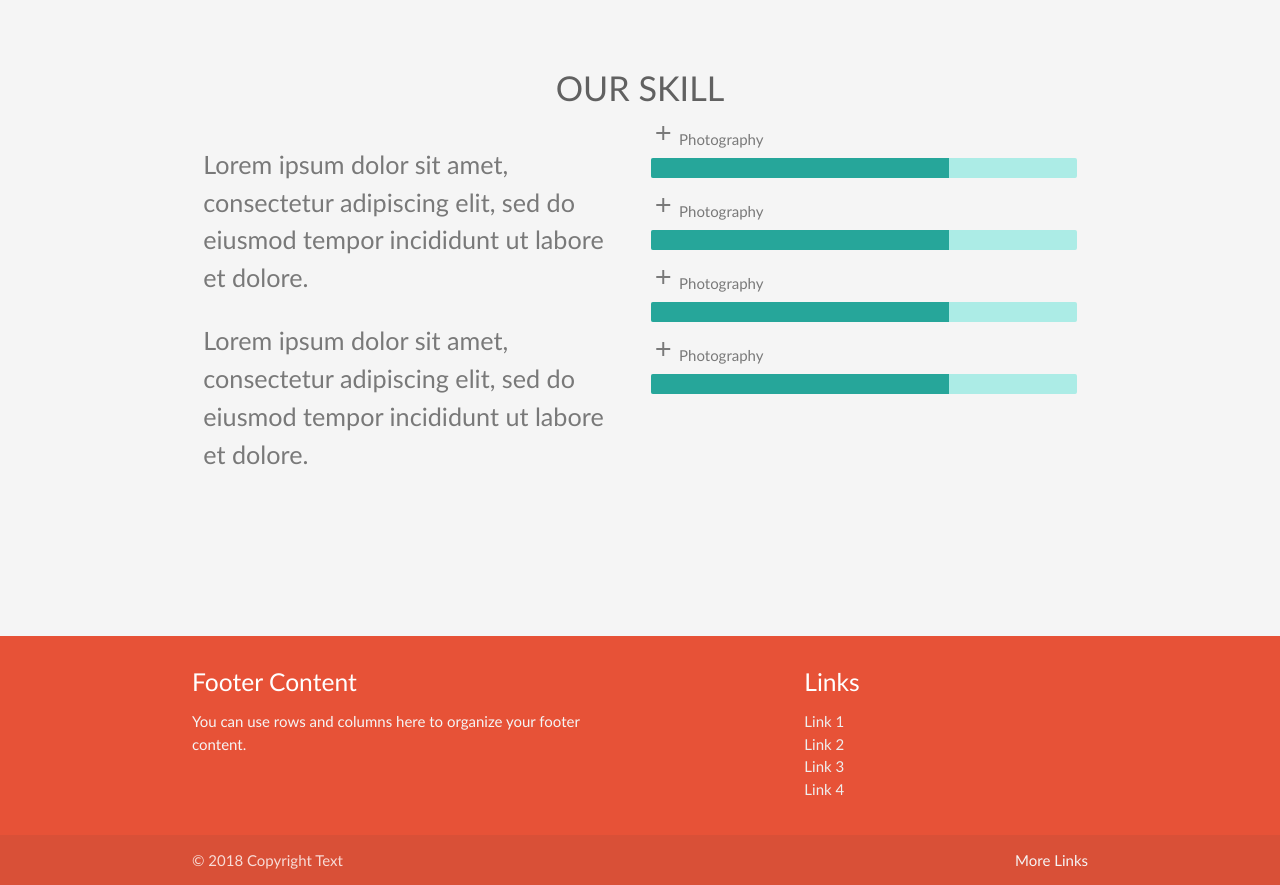
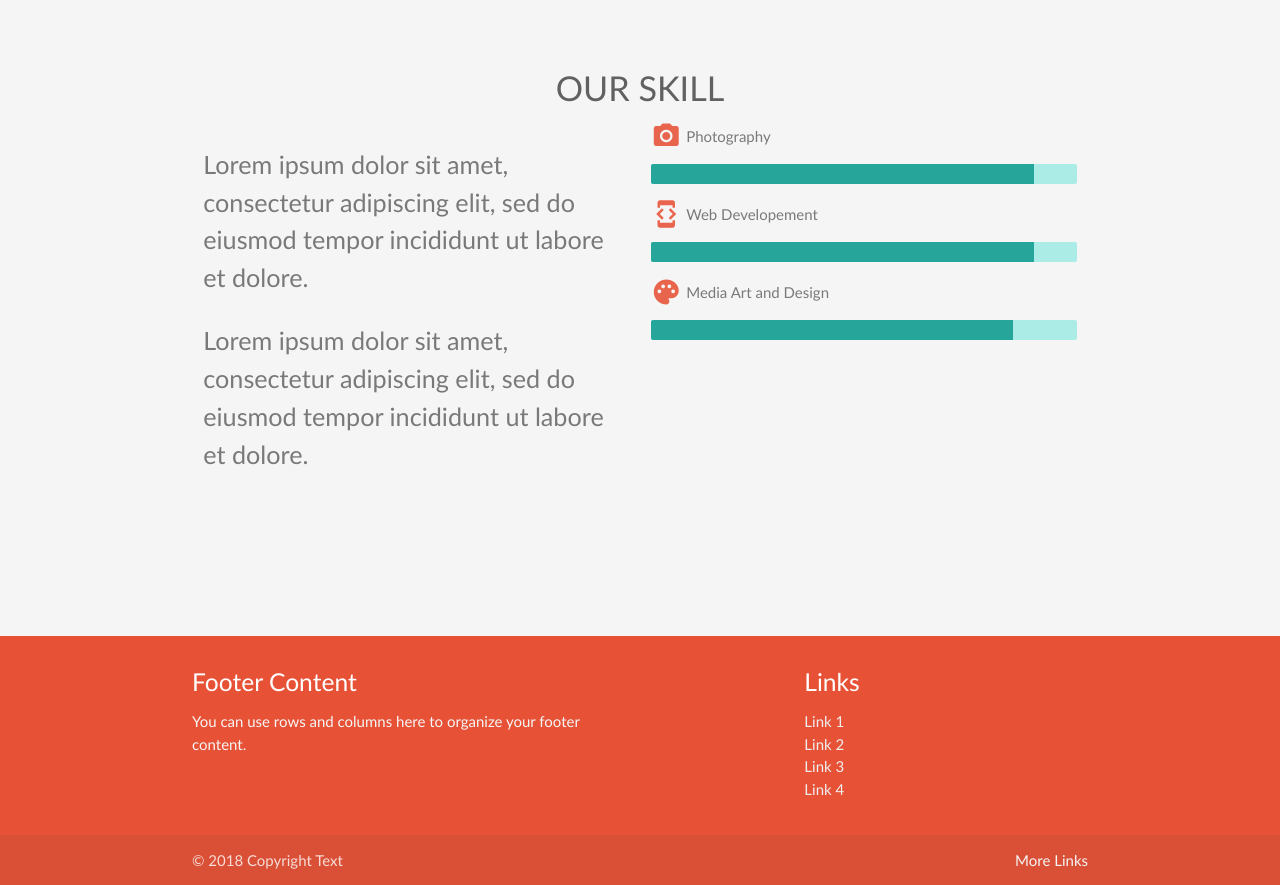
Before and after one commit to jomarbarnobal/EAbytecode, a plain HTML site: page index.html in a window 1280 px wide. Shown: the part 2600-3485 px from the top of the page. Drawn offline with nearby package versions, Linux system fonts and the light colour scheme.

Commit message:
add css for skill bar

```diff
--- a/assets/css/style.css
+++ b/assets/css/style.css
@@ -19,6 +19,12 @@ body {
 
 .progress {
   height: 20px;
+}
+
+.skill-title {
+  position: absolute;
+  margin-top: 4px;
+  margin-left: 5px;
 }
 /*p {
   color: #797979;
--- a/index.html
+++ b/index.html
@@ -246,31 +246,24 @@
 
         <div class="col s12 m6">
           <div class="skill-bar">
-            <i class="material-icons">add</i>
-            <span>Photography</span>
+            <i class="small material-icons red-text">camera_alt</i>
+            <span class="skill-title">Photography</span>
             <div class="progress">
-              <div class="determinate" style="width: 70%"></div>
+              <div class="determinate" style="width: 90%"></div>
             </div>
           </div>
           <div class="skill-bar">
-            <i class="material-icons">add</i>
-            <span>Photography</span>
+            <i class="small material-icons red-text">developer_mode</i>
+            <span class="skill-title">Web Developement</span>
             <div class="progress">
-              <div class="determinate" style="width: 70%"></div>
+              <div class="determinate" style="width: 90%"></div>
             </div>
           </div>
           <div class="skill-bar">
-            <i class="material-icons">add</i>
-            <span>Photography</span>
+            <i class="small material-icons red-text">palette</i>
+            <span class="skill-title">Media Art and Design</span>
             <div class="progress">
-              <div class="determinate" style="width: 70%"></div>
-            </div>
-          </div>
-          <div class="skill-bar">
-            <i class="material-icons">add</i>
-            <span>Photography</span>
-            <div class="progress">
-              <div class="determinate" style="width: 70%"></div>
+              <div class="determinate" style="width: 85%"></div>
             </div>
           </div>
         </div>
```
